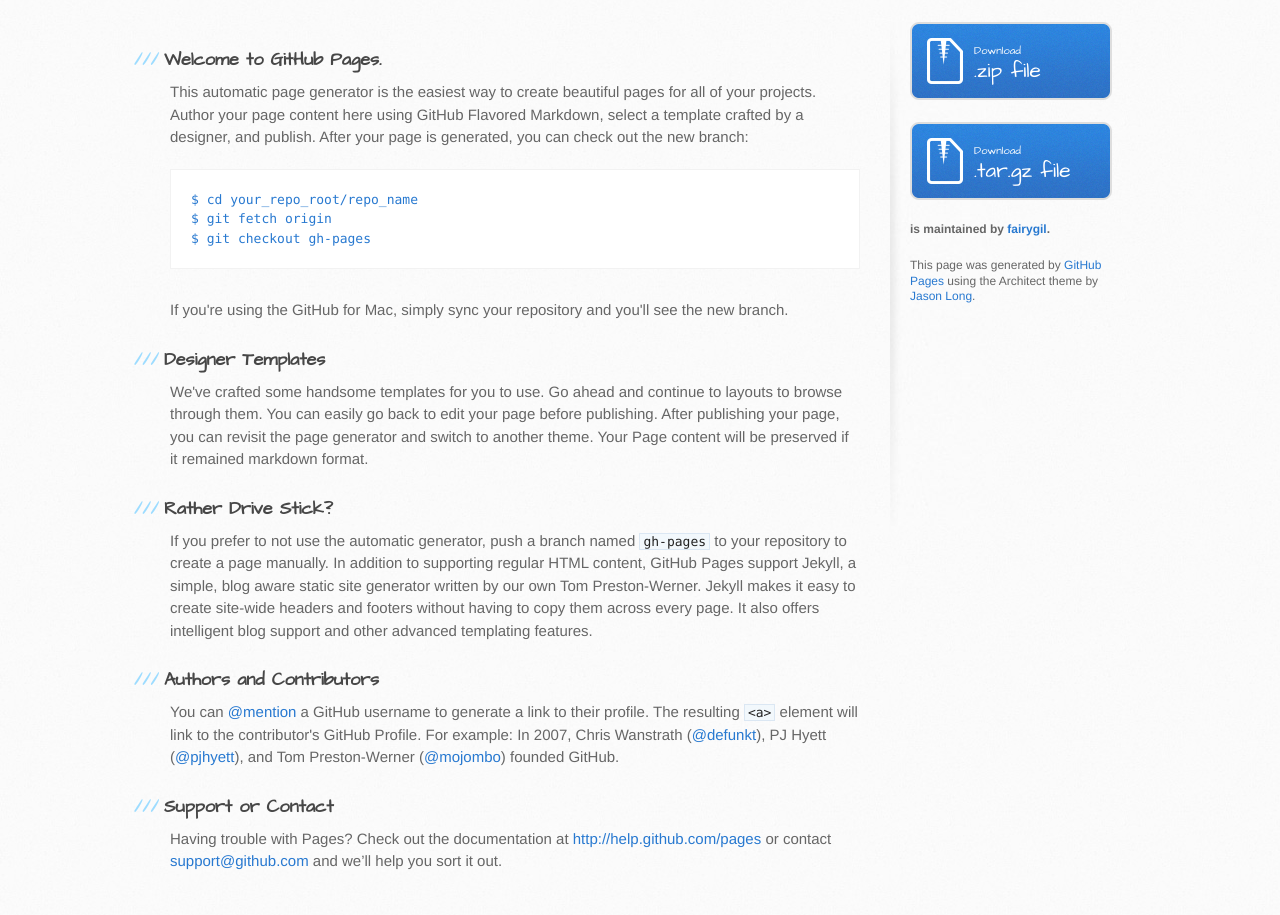
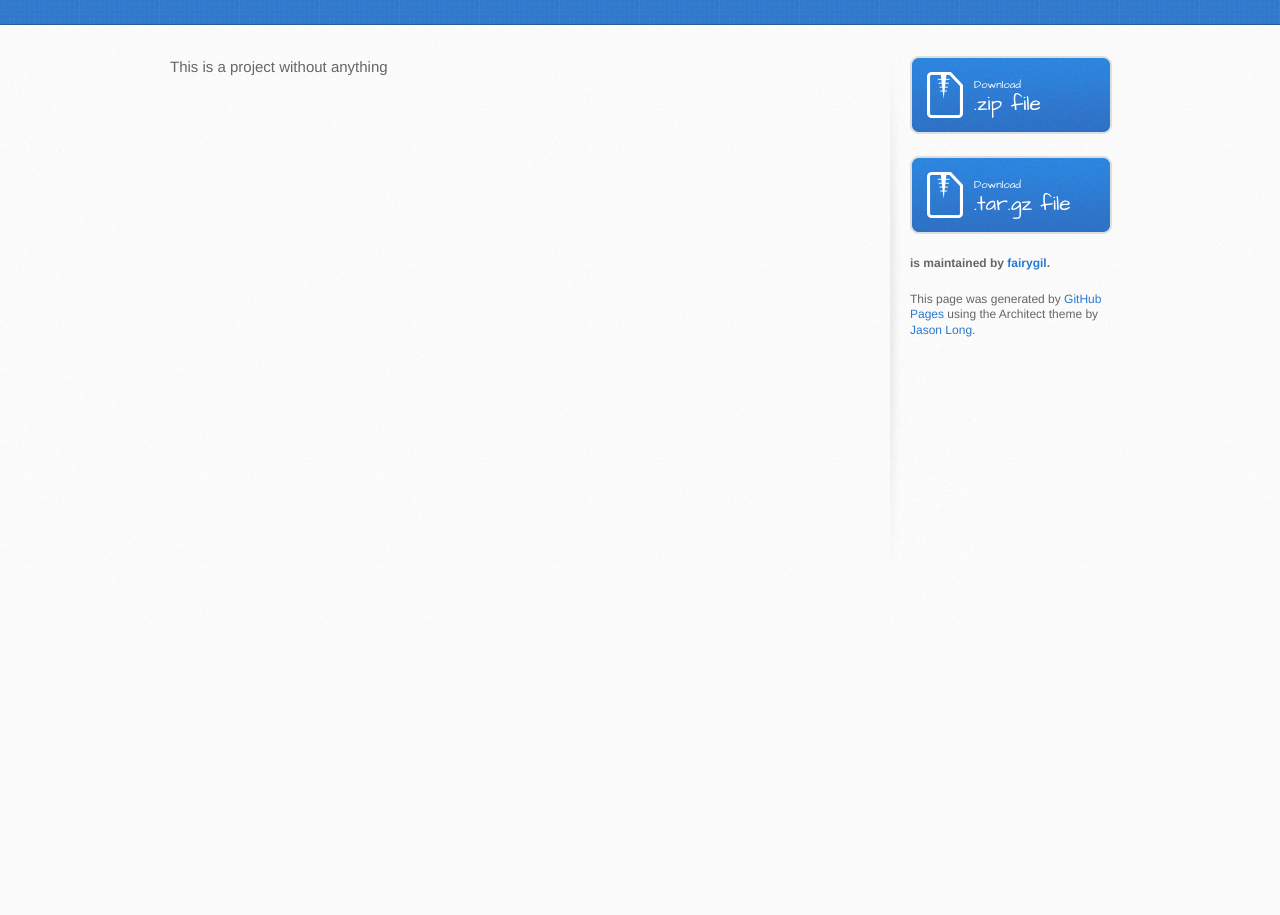
Before and after one commit to fairygil/camellia, a plain HTML site: page index.html in a window 1280 px wide. Shown: the part 176-1091 px from the top of the page. After the commit the page ends 800 px from the top, so only its background shows below. Drawn offline with Linux system fonts and the light colour scheme.

```diff
--- a/index.html
+++ b/index.html
@@ -20,7 +20,7 @@
     <header>
       <div class="inner">
         <h1>Camellia</h1>
-        <h2></h2>
+        <h2>I need work hard!</h2>
         <a href="https://github.com/fairygil/camellia" class="button"><small>View project on</small>GitHub</a>
       </div>
     </header>
@@ -28,32 +28,7 @@
     <div id="content-wrapper">
       <div class="inner clearfix">
         <section id="main-content">
-          <h3>Welcome to GitHub Pages.</h3>
-
-<p>This automatic page generator is the easiest way to create beautiful pages for all of your projects. Author your page content here using GitHub Flavored Markdown, select a template crafted by a designer, and publish. After your page is generated, you can check out the new branch:</p>
-
-<pre><code>$ cd your_repo_root/repo_name
-$ git fetch origin
-$ git checkout gh-pages
-</code></pre>
-
-<p>If you're using the GitHub for Mac, simply sync your repository and you'll see the new branch.</p>
-
-<h3>Designer Templates</h3>
-
-<p>We've crafted some handsome templates for you to use. Go ahead and continue to layouts to browse through them. You can easily go back to edit your page before publishing. After publishing your page, you can revisit the page generator and switch to another theme. Your Page content will be preserved if it remained markdown format.</p>
-
-<h3>Rather Drive Stick?</h3>
-
-<p>If you prefer to not use the automatic generator, push a branch named <code>gh-pages</code> to your repository to create a page manually. In addition to supporting regular HTML content, GitHub Pages support Jekyll, a simple, blog aware static site generator written by our own Tom Preston-Werner. Jekyll makes it easy to create site-wide headers and footers without having to copy them across every page. It also offers intelligent blog support and other advanced templating features.</p>
-
-<h3>Authors and Contributors</h3>
-
-<p>You can <a href="https://github.com/blog/821" class="user-mention">@mention</a> a GitHub username to generate a link to their profile. The resulting <code>&lt;a&gt;</code> element will link to the contributor's GitHub Profile. For example: In 2007, Chris Wanstrath (<a href="https://github.com/defunkt" class="user-mention">@defunkt</a>), PJ Hyett (<a href="https://github.com/pjhyett" class="user-mention">@pjhyett</a>), and Tom Preston-Werner (<a href="https://github.com/mojombo" class="user-mention">@mojombo</a>) founded GitHub.</p>
-
-<h3>Support or Contact</h3>
-
-<p>Having trouble with Pages? Check out the documentation at <a href="http://help.github.com/pages">http://help.github.com/pages</a> or contact <a href="mailto:support@github.com">support@github.com</a> and we’ll help you sort it out.</p>
+          <p>This is a project without anything</p>
         </section>
 
         <aside id="sidebar">
```
Also changed, not shown: params.json (+1 -1 lines).
